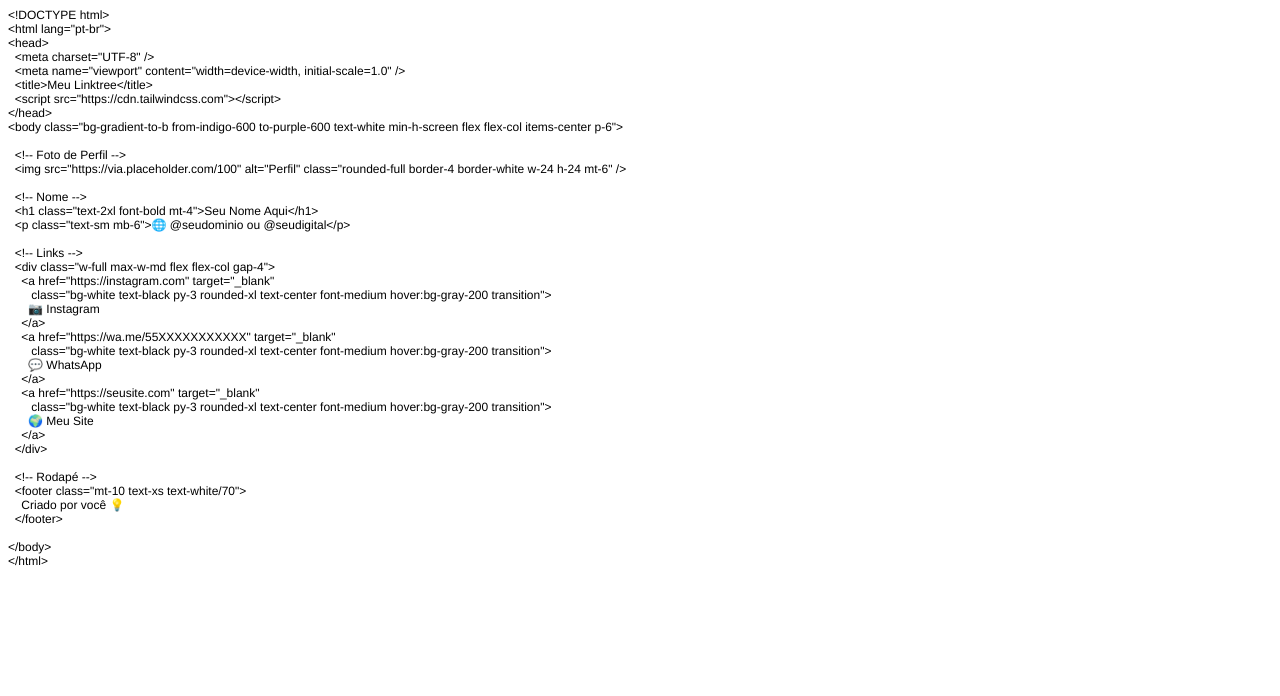
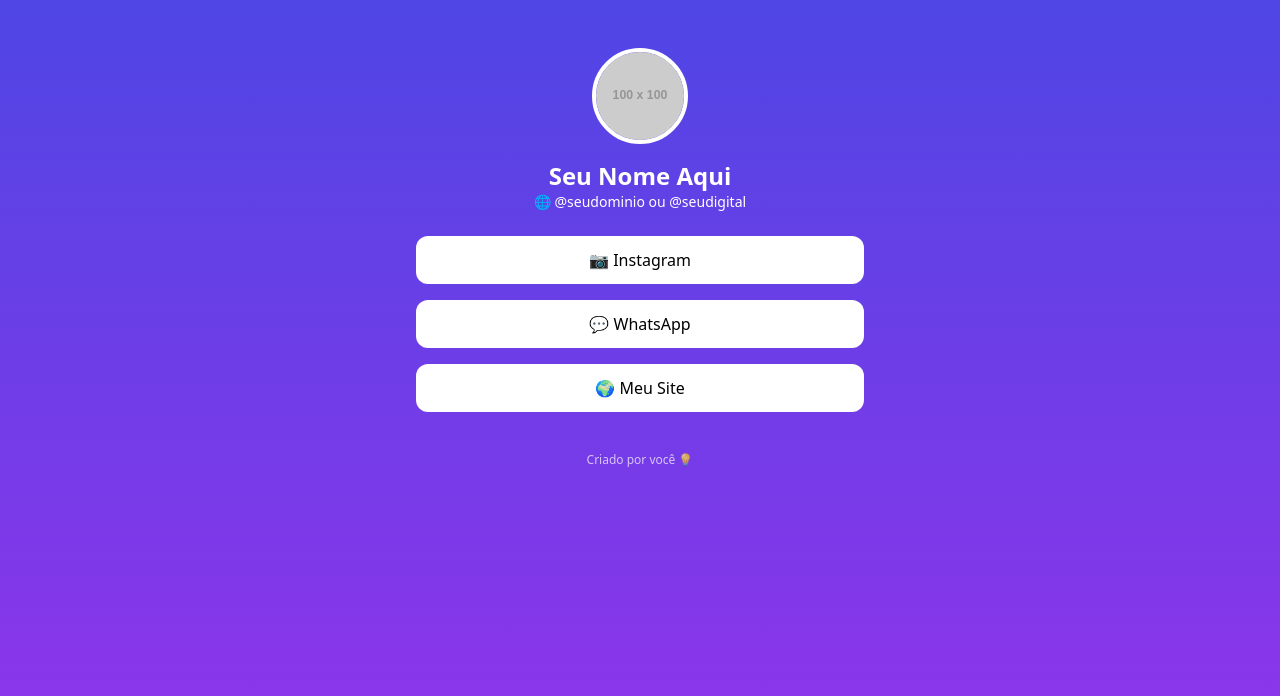
Before and after one commit to MarceloLibanori/meulinktree, a plain HTML site: page index.html in a window 1280 px wide. Drawn offline with nearby package versions, Linux system fonts and the light colour scheme; placeholder pictures from the web are drawn by us.

Commit message:
Add files via upload

```diff
--- a/index.html
+++ b/index.html
@@ -1,56 +1,40 @@
-<!DOCTYPE html PUBLIC "-//W3C//DTD HTML 4.01//EN" "http://www.w3.org/TR/html4/strict.dtd">
-<html>
+<!DOCTYPE html>
+<html lang="pt-br">
 <head>
-  <meta http-equiv="Content-Type" content="text/html; charset=utf-8">
-  <meta http-equiv="Content-Style-Type" content="text/css">
-  <title></title>
-  <meta name="Generator" content="Cocoa HTML Writer">
-  <meta name="CocoaVersion" content="2575.6">
-  <style type="text/css">
-    p.p1 {margin: 0.0px 0.0px 0.0px 0.0px; font: 12.0px Helvetica}
-    p.p2 {margin: 0.0px 0.0px 0.0px 0.0px; font: 12.0px Helvetica; min-height: 14.0px}
-  </style>
+    <meta charset="UTF-8" />
+    <meta name="viewport" content="width=device-width, initial-scale=1.0" />
+    <title>Meu Linktree</title>
+    <script src="https://cdn.tailwindcss.com"></script>
 </head>
-<body>
-<p class="p1">&lt;!DOCTYPE html&gt;</p>
-<p class="p1">&lt;html lang="pt-br"&gt;</p>
-<p class="p1">&lt;head&gt;</p>
-<p class="p1"><span class="Apple-converted-space">  </span>&lt;meta charset="UTF-8" /&gt;</p>
-<p class="p1"><span class="Apple-converted-space">  </span>&lt;meta name="viewport" content="width=device-width, initial-scale=1.0" /&gt;</p>
-<p class="p1"><span class="Apple-converted-space">  </span>&lt;title&gt;Meu Linktree&lt;/title&gt;</p>
-<p class="p1"><span class="Apple-converted-space">  </span>&lt;script src="https://cdn.tailwindcss.com"&gt;&lt;/script&gt;</p>
-<p class="p1">&lt;/head&gt;</p>
-<p class="p1">&lt;body class="bg-gradient-to-b from-indigo-600 to-purple-600 text-white min-h-screen flex flex-col items-center p-6"&gt;</p>
-<p class="p2"><br></p>
-<p class="p1"><span class="Apple-converted-space">  </span>&lt;!-- Foto de Perfil --&gt;</p>
-<p class="p1"><span class="Apple-converted-space">  </span>&lt;img src="https://via.placeholder.com/100" alt="Perfil" class="rounded-full border-4 border-white w-24 h-24 mt-6" /&gt;</p>
-<p class="p2"><br></p>
-<p class="p1"><span class="Apple-converted-space">  </span>&lt;!-- Nome --&gt;</p>
-<p class="p1"><span class="Apple-converted-space">  </span>&lt;h1 class="text-2xl font-bold mt-4"&gt;Seu Nome Aqui&lt;/h1&gt;</p>
-<p class="p1"><span class="Apple-converted-space">  </span>&lt;p class="text-sm mb-6"&gt;🌐 @seudominio ou @seudigital&lt;/p&gt;</p>
-<p class="p2"><br></p>
-<p class="p1"><span class="Apple-converted-space">  </span>&lt;!-- Links --&gt;</p>
-<p class="p1"><span class="Apple-converted-space">  </span>&lt;div class="w-full max-w-md flex flex-col gap-4"&gt;</p>
-<p class="p1"><span class="Apple-converted-space">    </span>&lt;a href="https://instagram.com" target="_blank"</p>
-<p class="p1"><span class="Apple-converted-space">       </span>class="bg-white text-black py-3 rounded-xl text-center font-medium hover:bg-gray-200 transition"&gt;</p>
-<p class="p1"><span class="Apple-converted-space">      </span>📷 Instagram</p>
-<p class="p1"><span class="Apple-converted-space">    </span>&lt;/a&gt;</p>
-<p class="p1"><span class="Apple-converted-space">    </span>&lt;a href="https://wa.me/55XXXXXXXXXXX" target="_blank"</p>
-<p class="p1"><span class="Apple-converted-space">       </span>class="bg-white text-black py-3 rounded-xl text-center font-medium hover:bg-gray-200 transition"&gt;</p>
-<p class="p1"><span class="Apple-converted-space">      </span>💬 WhatsApp</p>
-<p class="p1"><span class="Apple-converted-space">    </span>&lt;/a&gt;</p>
-<p class="p1"><span class="Apple-converted-space">    </span>&lt;a href="https://seusite.com" target="_blank"</p>
-<p class="p1"><span class="Apple-converted-space">       </span>class="bg-white text-black py-3 rounded-xl text-center font-medium hover:bg-gray-200 transition"&gt;</p>
-<p class="p1"><span class="Apple-converted-space">      </span>🌍 Meu Site</p>
-<p class="p1"><span class="Apple-converted-space">    </span>&lt;/a&gt;</p>
-<p class="p1"><span class="Apple-converted-space">  </span>&lt;/div&gt;</p>
-<p class="p2"><br></p>
-<p class="p1"><span class="Apple-converted-space">  </span>&lt;!-- Rodapé --&gt;</p>
-<p class="p1"><span class="Apple-converted-space">  </span>&lt;footer class="mt-10 text-xs text-white/70"&gt;</p>
-<p class="p1"><span class="Apple-converted-space">    </span>Criado por você 💡</p>
-<p class="p1"><span class="Apple-converted-space">  </span>&lt;/footer&gt;</p>
-<p class="p2"><br></p>
-<p class="p1">&lt;/body&gt;</p>
-<p class="p1">&lt;/html&gt;</p>
+<body class="bg-gradient-to-b from-indigo-600 to-purple-600 text-white min-h-screen flex flex-col items-center p-6">
+
+<!-- Foto de Perfil -->
+<img src="https://via.placeholder.com/100" alt="Perfil" class="rounded-full border-4 border-white w-24 h-24 mt-6" />
+
+<!-- Nome -->
+<h1 class="text-2xl font-bold mt-4">Seu Nome Aqui</h1>
+<p class="text-sm mb-6">🌐 @seudominio ou @seudigital</p>
+
+<!-- Links -->
+<div class="w-full max-w-md flex flex-col gap-4">
+    <a href="https://instagram.com" target="_blank"
+       class="bg-white text-black py-3 rounded-xl text-center font-medium hover:bg-gray-200 transition">
+        📷 Instagram
+    </a>
+    <a href="https://wa.me/55XXXXXXXXXXX" target="_blank"
+       class="bg-white text-black py-3 rounded-xl text-center font-medium hover:bg-gray-200 transition">
+        💬 WhatsApp
+    </a>
+    <a href="https://seusite.com" target="_blank"
+       class="bg-white text-black py-3 rounded-xl text-center font-medium hover:bg-gray-200 transition">
+        🌍 Meu Site
+    </a>
+</div>
+
+<!-- Rodapé -->
+<footer class="mt-10 text-xs text-white/70">
+    Criado por você 💡
+</footer>
+
 </body>
 </html>
```
